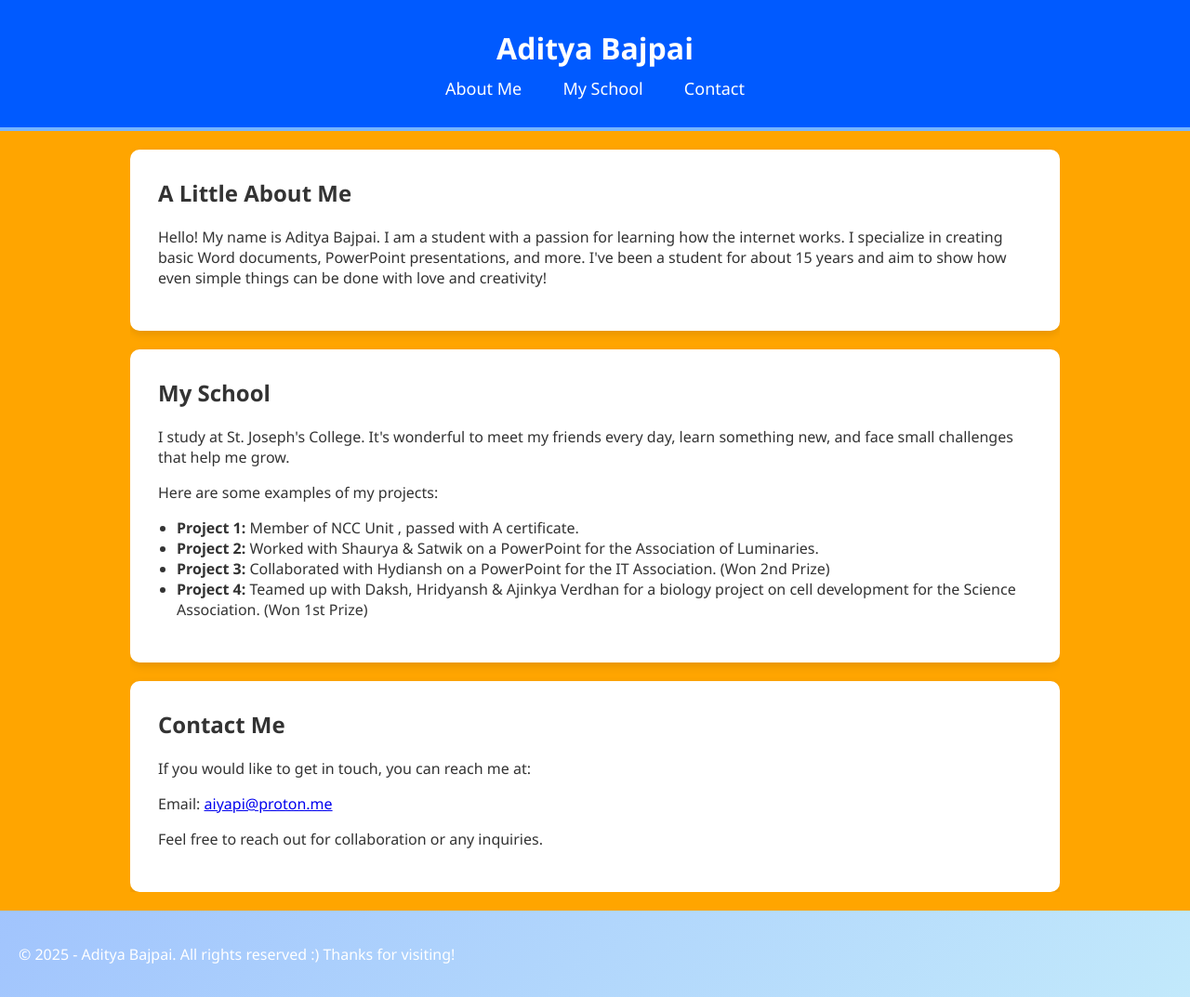
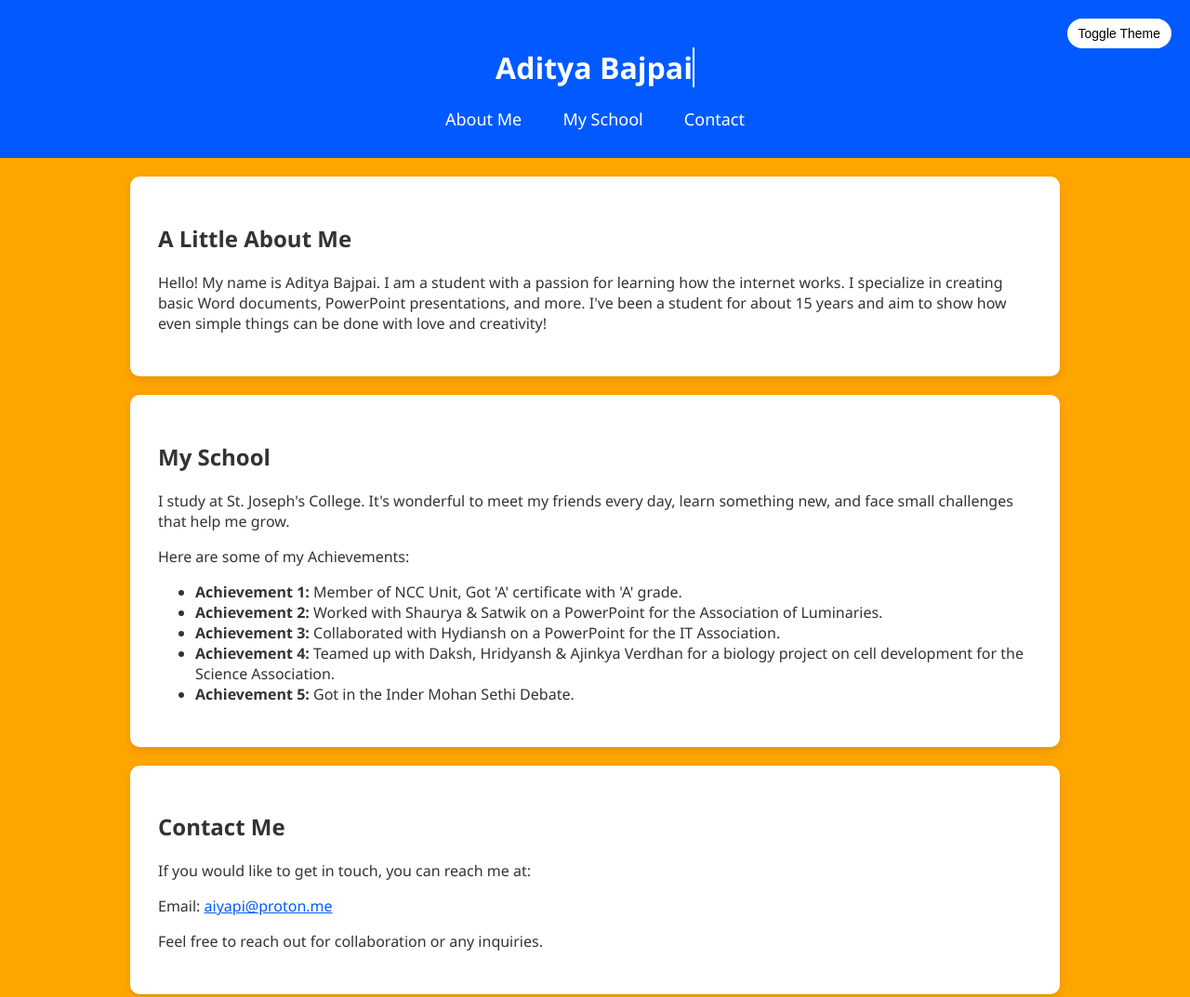
Before and after one commit to webaditbaj/MyWebsites, a plain HTML site: page index.html in a window 1280 px wide. Shown: the top 1073 px of the page at 93% size. Drawn offline with Linux system fonts and the light colour scheme.

Commit message:
index.html

```diff
--- a/index.html
+++ b/index.html
@@ -5,113 +5,157 @@
     <meta name="viewport" content="width=device-width, initial-scale=1.0">
     <title>Aditya Bajpai - Personal Website</title>
     <style>
+        :root {
+            --primary-color: #005AFF;
+            --bg-color: orange;
+            --text-color: #333;
+            --white: #fff;
+            --card-bg: #fff;
+        }
+
+        body.dark-mode {
+            --bg-color: #121212;
+            --text-color: #f5f5f5;
+            --card-bg: #1e1e1e;
+        }
+
         body {
             font-family: 'Segoe UI', Tahoma, Geneva, Verdana, sans-serif;
             margin: 0;
             padding: 0;
-            background: orange;
-            color: #333;
-            animation: bodyFade 2s ease-in-out;
+            background: var(--bg-color);
+            color: var(--text-color);
+            transition: all 0.3s ease;
         }
+
         .container {
             width: 90%;
             max-width: 1000px;
             margin: auto;
-            overflow: hidden;
         }
+
         header {
-            background: #005AFF;
-            color: #fff;
+            background: var(--primary-color);
+            color: var(--white);
             padding: 30px 0;
             text-align: center;
-            border-bottom: #77b5fe 4px solid;
-            animation: fadeInDown 1s ease-in-out;
+            position: relative;
         }
-        header h1 {
-            margin: 0;
-            font-size: 32px;
-            animation: fadeIn 2s ease-in-out;
+
+        header h1 span.typing {
+            border-right: 2px solid #fff;
+            animation: blink 0.7s steps(1) infinite;
         }
+
+        @keyframes blink {
+            50% { border-color: transparent; }
+        }
+
         nav {
             margin-top: 10px;
         }
+
         nav a {
             color: #fff;
             text-decoration: none;
             margin: 0 20px;
             font-size: 18px;
-            transition: color 0.3s ease;
             position: relative;
         }
+
         nav a::after {
             content: '';
             position: absolute;
             width: 0;
             height: 2px;
+            bottom: -5px;
             left: 0;
-            bottom: -5px;
             background: #77b5fe;
             transition: width 0.3s;
         }
+
         nav a:hover::after {
             width: 100%;
         }
+
+        .theme-toggle {
+            position: absolute;
+            top: 20px;
+            right: 20px;
+            background: #fff;
+            border: none;
+            padding: 8px 12px;
+            border-radius: 20px;
+            cursor: pointer;
+            font-size: 14px;
+        }
+
         .main {
-            background: #fff;
+            background: var(--card-bg);
             padding: 30px;
             margin-top: 20px;
             border-radius: 10px;
             box-shadow: 0 4px 10px rgba(0,0,0,0.1);
-            animation: slideUp 1s ease;
-            transition: transform 0.3s;
+            transform: translateY(50px);
+            opacity: 0;
+            transition: all 1s ease;
         }
-        .main:hover {
-            transform: scale(1.02);
+
+        .main.visible {
+            transform: translateY(0);
+            opacity: 1;
         }
-        .main h2 {
-            margin-top: 0;
-        }
-        .main ul {
-            padding-left: 20px;
-        }
+
         footer {
             background: linear-gradient(135deg, #a1c4fd, #c2e9fb);
             color: #fff;
             margin-top: 20px;
             padding: 20px;
-            animation: fadeInUp 1.5s ease-in-out;
+            text-align: center;
         }
 
-        @keyframes fadeIn {
-            0% { opacity: 0; transform: translateY(-10px); }
-            100% { opacity: 1; transform: translateY(0); }
+        .toast {
+            position: fixed;
+            bottom: 30px;
+            right: 30px;
+            background: #333;
+            color: #fff;
+            padding: 12px 20px;
+            border-radius: 8px;
+            opacity: 0;
+            transform: translateY(20px);
+            transition: all 0.5s ease;
+            z-index: 999;
         }
 
-        @keyframes slideUp {
-            0% { opacity: 0; transform: translateY(20px); }
-            100% { opacity: 1; transform: translateY(0); }
+        .toast.show {
+            opacity: 1;
+            transform: translateY(0);
         }
 
-        @keyframes fadeInDown {
-            0% { opacity: 0; transform: translateY(-30px); }
-            100% { opacity: 1; transform: translateY(0); }
+        #scrollTopBtn {
+            position: fixed;
+            bottom: 40px;
+            left: 30px;
+            display: none;
+            padding: 10px 16px;
+            background: var(--primary-color);
+            color: #fff;
+            border: none;
+            border-radius: 20px;
+            cursor: pointer;
         }
 
-        @keyframes fadeInUp {
-            0% { opacity: 0; transform: translateY(30px); }
-            100% { opacity: 1; transform: translateY(0); }
-        }
-
-        @keyframes bodyFade {
-            from { background-color: #fcb045; }
-            to { background-color: orange; }
+        a {
+            color: var(--primary-color);
         }
     </style>
 </head>
 <body>
     <header>
+        <button class="theme-toggle">Toggle Theme</button>
         <div class="container">
-            <h1>Aditya Bajpai</h1>
+            <h1><span class="typing" id="typed-text"></span></h1>
             <nav>
                 <a href="#about">About Me</a>
                 <a href="#work">My School</a>
@@ -129,12 +173,13 @@
         <section id="work" class="main">
             <h2>My School</h2>
             <p>I study at St. Joseph's College. It's wonderful to meet my friends every day, learn something new, and face small challenges that help me grow.</p>
-            <p>Here are some examples of my projects:</p>
+            <p>Here are some of my Achievements:</p>
             <ul>
-                <li><strong>Project 1:</strong> Member of NCC Unit , passed with A certificate.</li>
-                <li><strong>Project 2:</strong> Worked with Shaurya & Satwik on a PowerPoint for the Association of Luminaries.</li>
-                <li><strong>Project 3:</strong> Collaborated with Hydiansh on a PowerPoint for the IT Association. (Won 2nd Prize)</li>
-                <li><strong>Project 4:</strong> Teamed up with Daksh, Hridyansh & Ajinkya Verdhan for a biology project on cell development for the Science Association. (Won 1st Prize)</li>
+                <li><strong>Achievement 1:</strong> Member of NCC Unit, Got 'A' certificate with 'A' grade.</li>
+                <li><strong>Achievement 2:</strong> Worked with Shaurya & Satwik on a PowerPoint for the Association of Luminaries.</li>
+                <li><strong>Achievement 3:</strong> Collaborated with Hydiansh on a PowerPoint for the IT Association.</li>
+                <li><strong>Achievement 4:</strong> Teamed up with Daksh, Hridyansh & Ajinkya Verdhan for a biology project on cell development for the Science Association.</li>
+                <li><strong>Achievement 5:</strong> Got in the Inder Mohan Sethi Debate.</li>
             </ul>
         </section>
 
@@ -150,22 +195,62 @@
         <p>&copy; 2025 - Aditya Bajpai. All rights reserved :) Thanks for visiting!</p>
     </footer>
 
+    <button id="scrollTopBtn">↑ Top</button>
+    <div class="toast" id="toast">Welcome to Aditya Bajpai's Website!</div>
+
     <script>
-        // Smooth scroll for navigation
-        document.querySelectorAll('nav a').forEach(anchor => {
-            anchor.addEventListener('click', function(e) {
+        // Typing effect
+        const text = "Aditya Bajpai";
+        const typedText = document.getElementById("typed-text");
+        let i = 0;
+
+        function typeWriter() {
+            if (i < text.length) {
+                typedText.textContent += text.charAt(i);
+                i++;
+                setTimeout(typeWriter, 150);
+            }
+        }
+        typeWriter();
+
+        // Smooth scroll
+        document.querySelectorAll('nav a').forEach(link => {
+            link.addEventListener('click', e => {
                 e.preventDefault();
-                document.querySelector(this.getAttribute('href')).scrollIntoView({
-                    behavior: 'smooth'
-                });
+                const section = document.querySelector(link.getAttribute('href'));
+                section.scrollIntoView({ behavior: 'smooth' });
             });
         });
 
-        // Add a simple greeting alert when the page loads
-        window.addEventListener('load', () => {
-            setTimeout(() => {
-                alert("Welcome to Aditya Bajpai's Website!");
-            }, 500);
+        // Animate sections on scroll
+        const sections = document.querySelectorAll(".main");
+        const observer = new IntersectionObserver(entries => {
+            entries.forEach(entry => {
+                if (entry.isIntersecting) {
+                    entry.target.classList.add("visible");
+                }
+            });
+        }, { threshold: 0.1 });
+
+        sections.forEach(section => observer.observe(section));
+
+        // Theme toggle
+        document.querySelector(".theme-toggle").addEventListener("click", () => {
+            document.body.classList.toggle("dark-mode");
+        });
+
+        // Toast message
+        const toast = document.getElementById("toast");
+        setTimeout(() => toast.classList.add("show"), 1000);
+        setTimeout(() => toast.classList.remove("show"), 5000);
+
+        // Scroll to top button
+        const scrollTopBtn = document.getElementById("scrollTopBtn");
+        window.addEventListener("scroll", () => {
+            scrollTopBtn.style.display = window.scrollY > 300 ? "block" : "none";
+        });
+        scrollTopBtn.addEventListener("click", () => {
+            window.scrollTo({ top: 0, behavior: "smooth" });
         });
     </script>
 </body>
```
